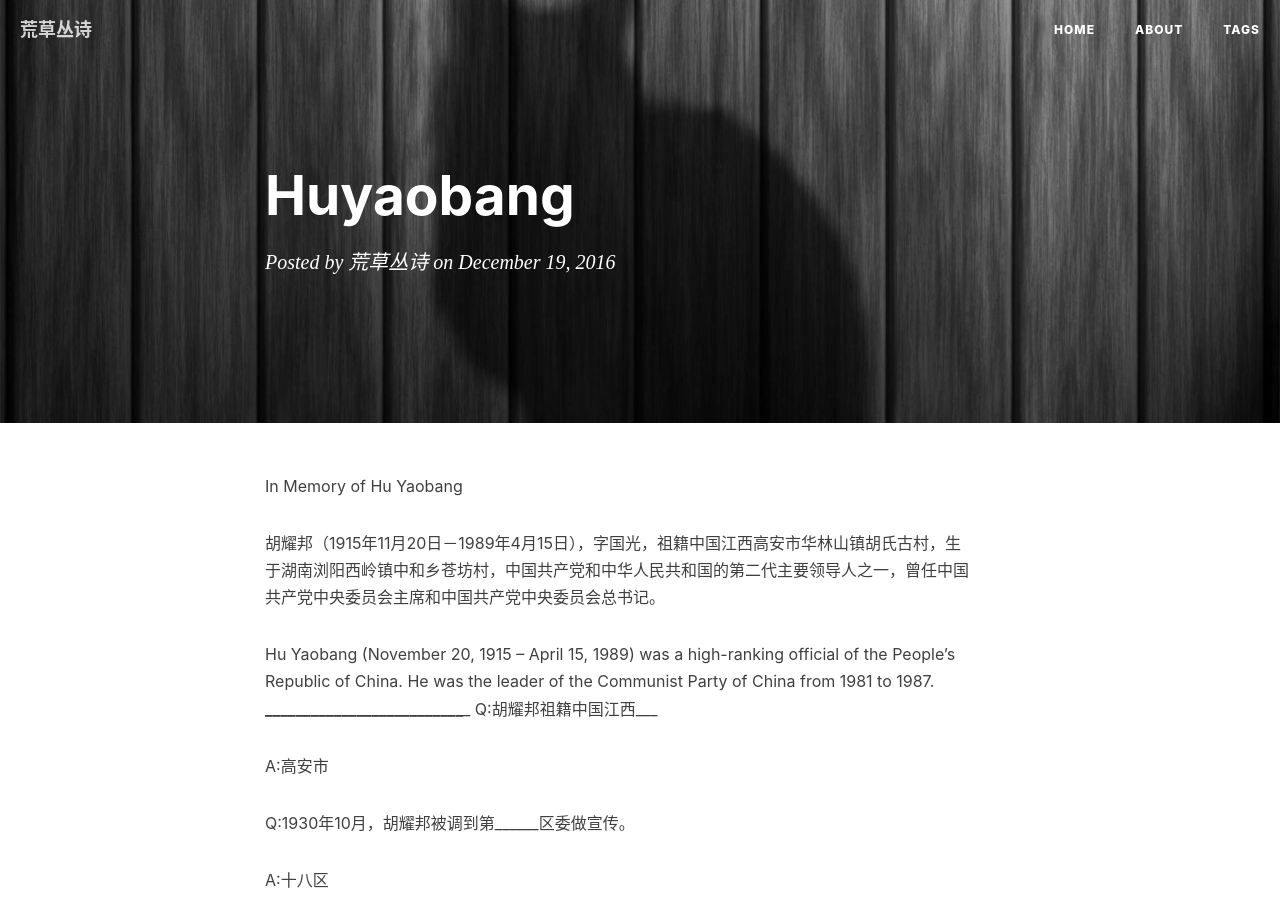
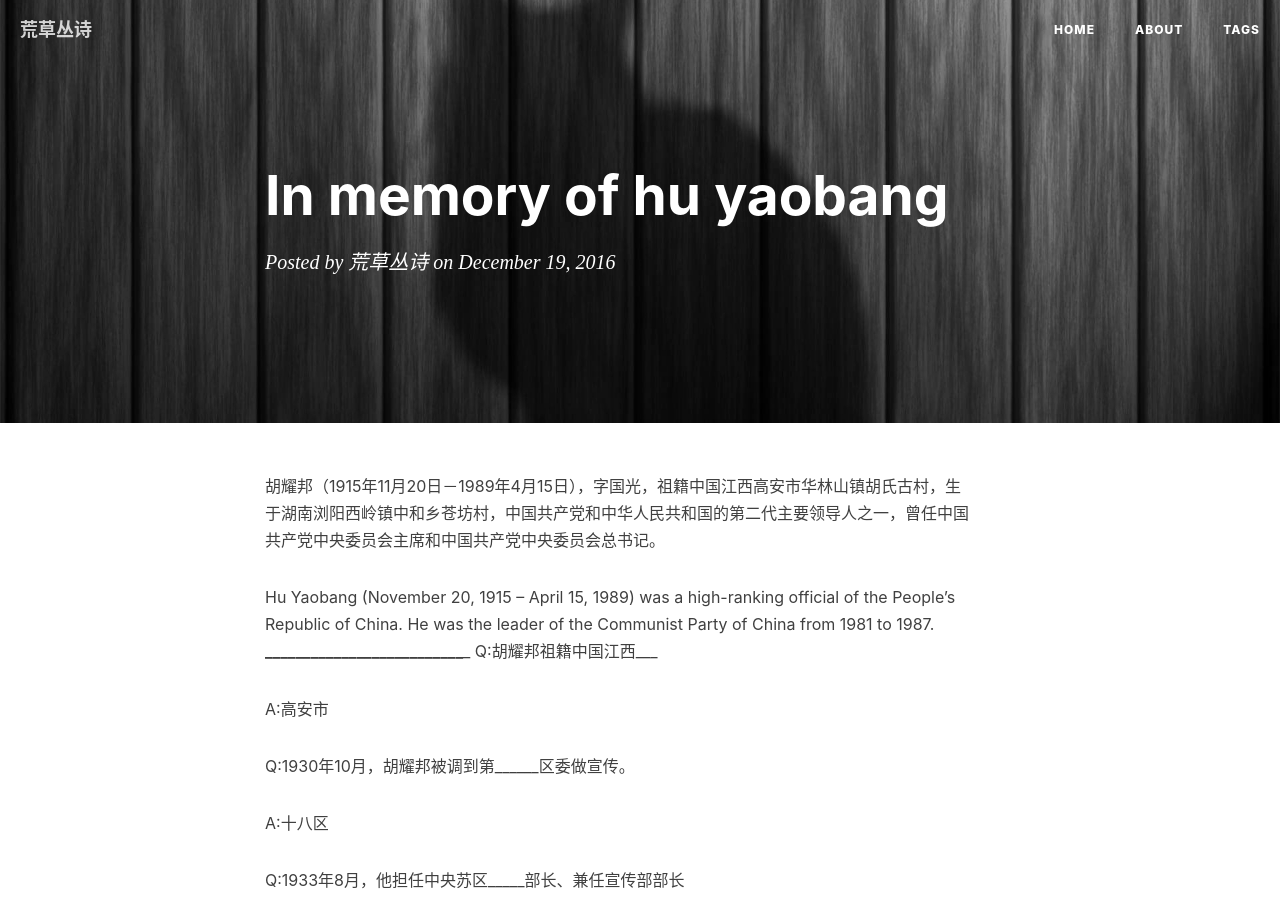
Before and after one commit to liulewis/liulewis.github.io, a Jekyll site: the page built from _posts/2016-12-19-In Memory of Hu Yaobang .md, in a window 1280 px wide and 900 px high. Built offline with Jekyll 4.4.1, drawn with Linux system fonts in a browser that asks for light colours; nearby versions of some CDN libraries; our own code applies the rules of GitHub Pages for plain Markdown files; comment, search, counter and statistics services are not loaded; part of the change alters nothing that is shown.

```diff
--- a/_posts/2016-12-19-HuYaobang.md
+++ b/_posts/2016-12-19-In Memory of Hu Yaobang .md
@@ -1,5 +1,4 @@
 
-In Memory of Hu Yaobang
 
 胡耀邦（1915年11月20日－1989年4月15日），字国光，祖籍中国江西高安市华林山镇胡氏古村，生于湖南浏阳西岭镇中和乡苍坊村，中国共产党和中华人民共和国的第二代主要领导人之一，曾任中国共产党中央委员会主席和中国共产党中央委员会总书记。
 
```
